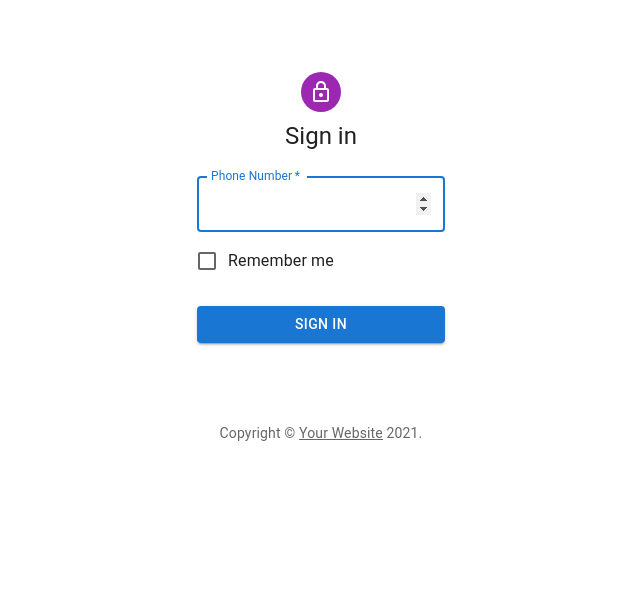
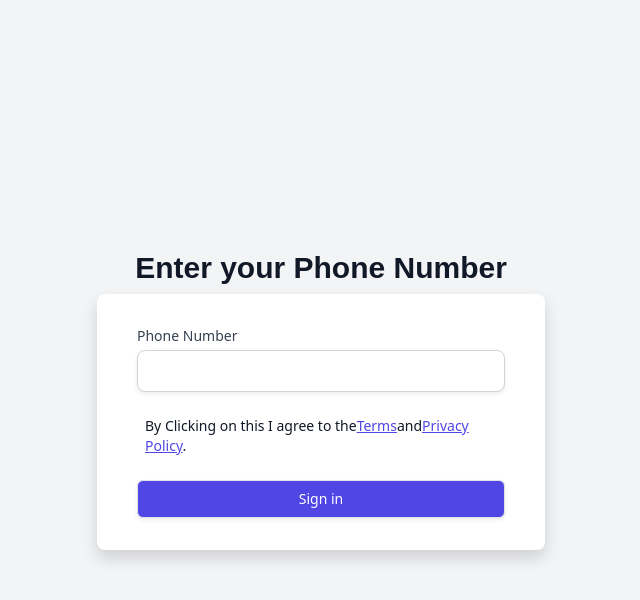
Before and after one commit to alidauda/shopity.me, a Next.js app: page /ent in a window 1280 px wide. Shown: the top 600 px of the page, without its empty margins (319-959 px from the left). Built offline with nearby package versions, Linux system fonts and the light colour scheme.

Commit message:
new canges

```diff
--- a/components/BottomNav.js
+++ b/components/BottomNav.js
@@ -9,7 +9,7 @@ export default function BottomNav({user,items}){
     <Link href={`/${user.username}`} ><a className="   nav__link nav__link--active"><i className="material-icons nav__icon">home</i><span className="nav__text">home</span></a></Link>
 
 
-    <Link href={`/${user.username}/cart`} ><a className="nav__link ">{items==0? <i className="material-icons nav__icon">shopping_cart</i>:<Badge badgeContent={items} color="primary"><i className="material-icons nav__icon">shopping_cart</i> </Badge>}
+    <Link href={{pathname:`/${user.username}/cart`,query:{name:user.username}}} ><a className="nav__link ">{items==0? <i className="material-icons nav__icon">shopping_cart</i>:<Badge badgeContent={items} color="primary"><i className="material-icons nav__icon">shopping_cart</i> </Badge>}
     <span className="nav__text">cart</span></a></Link>
 
 
--- a/components/pass.js
+++ b/components/pass.js
@@ -1,18 +1,18 @@
 import Link from 'next/link';
 import Badge from '@mui/material/Badge';
-export default function Checkout({user}){
-    console.log("nav done")
+export default function Checkout({username}){
+    console.log(username);
 
     return(
 <nav className="nav-2">
-<Link href={`/${user.username}`} ><a className="   nav__link "><i className="material-icons nav__icon">home</i><span className="nav__text">home</span></a></Link>
+<Link href={`/${username}`} ><a className="   nav__link "><i className="material-icons nav__icon">home</i><span className="nav__text">home</span></a></Link>
 
 
-   <Link href={`/${user.username}/cart`} ><a className="nav__link nav__link--active"><i className="material-icons nav__icon">shopping_cart</i>
+   <Link href={`/${username}/cart`} ><a className="nav__link nav__link--active"><i className="material-icons nav__icon">shopping_cart</i>
    <span className="nav__text">cart</span></a></Link>
 
 
-   <Link href={`/${user.username}/account`}><a  className="nav__link"><i className="material-icons nav__icon">person</i>
+   <Link href={`/${username}/account`}><a  className="nav__link"><i className="material-icons nav__icon">person</i>
    <span className="nav__text">Account</span>
 </a></Link>
 </nav>
--- a/pages/[username]/[slug].js
+++ b/pages/[username]/[slug].js
@@ -3,6 +3,7 @@ import { useDocumentData } from 'react-firebase-hooks/firestore';
 import PostContent from '../../lib/PostContent';
 import ArrowBackIcon from '@mui/icons-material/ArrowBack';
 import Link from 'next/link'
+import Metatags from '../../lib/Metatags';
 
 export async function getStaticProps({ params }) {
     const { username, slug } = params;
@@ -44,6 +45,7 @@ export default function PostPage(props){
   console.log(post.username)
     return(
         <main>
+          <Metatags title={post.title} description={post.title}/>
 <nav className="navbar navbar-light bg-light">
   <div className="container-fluid">
  <Link href={`/${post.username}`}><a className="navbar-brand"><ArrowBackIcon/></a></Link>
--- a/pages/[username]/cart.js
+++ b/pages/[username]/cart.js
@@ -1,45 +1,40 @@
-import { firestore, getUserWithUsername, postToJSON } from '../../lib/firebase';
-import { useDocumentData } from 'react-firebase-hooks/firestore';
+import { firestore,auths } from '../../lib/firebase';
+
 import   PostFeed from '../../components/PostFeed.js'
-import StickyFooter from '../../components/StickyFooter';
+
 import Checkout from '../../components/pass';
-import BottomNav from '../../components/BottomNav';
-import Botton from '../../components/bottonca';
-import Button from '@mui/material/Button';
+
 import * as React from 'react';
 import ArrowBackIcon from '@mui/icons-material/ArrowBack';
 import Link from 'next/link'
-import { useEffect, useState,useContext } from 'react';
+import {  useState } from 'react';
 import { usePaystackPayment } from 'react-paystack';
-export async function getServerSideProps({query}) {
-    const{ username}=query;
-    const userDoc= await getUserWithUsername(username);
-    if (!userDoc) {
-     return {
-       notFound: true,
-     };
-   }
-   let user=null;
-   let post =null;
-   if(userDoc){
-       user=userDoc.data();
+import { useRouter } from 'next/router'
+import { useCollection } from 'react-firebase-hooks/firestore';
+import Badge from '@mui/material/Badge';
 
- const postQuery=userDoc.ref.collection('cart').where('username','==',username);
-   post=(await postQuery.get()).docs.map(postToJSON)
-     }
-    return {
-       props: {user,post}, // will be passed to the page component as props
-     }
-   }
+export  default  function Cart({username,id}){
+ console.log("done");
+  const[show,setShow]=useState(false);
+  const ref = firestore.collection('cart').doc(auths.currentUser.uid).collection(username);
+    const items = ref.orderBy('createdAt');
 
-   export  default  function Cart({post,user}){
-   const[show,setShow]=useState(false);
-    let total=0
-    for (let i = 0; i < post.length; i++) {
-      total+=(post[i].amount);
-      console.log(total);
+
+    const [querySnapshot] = useCollection(items)
+  let total=0
+  let quantity=0;
+    const post = querySnapshot?.docs.map((doc) => doc.data());
+    if(post){
+      for (let i = 0; i < post.length; i++) {
+        total+=(post[i].amount);
+        quantity+=(post[i].quantity);
+
+      }
     }
 
+  const  nameRef= React.useRef();
+  const phoneNumberRef= React.useRef();
+  const addressRef= React.useRef();
       const config = {
      reference: (new Date()).getTime().toString(),
      email: "alidauda14@gmail.com",
@@ -70,7 +65,13 @@ const onSuccess = (reference) => {   // Implementation for whatever you want to
     initializePayment(onSuccess, onClose)
   }
     function Page(){
-      return(<div className="min-h-screen bg-gray-100 flex flex-col justify-center py-12 px-6 lg:px-8">
+      return(
+      <main>
+
+<div className="bg-indigo-400 w-full fixed">
+<button onClick={()=>setShow(false)} ><a className="m-2 my-8 "><ArrowBackIcon/></a></button>
+</div>
+      <div className="min-h-screen bg-gray-100 flex flex-col justify-center py-12 px-6 lg:px-8">
       <div className="sm:mx-auto sm:w-full sm:max-w-md">
 
         <h2 className=" text-center text-3xl font-extrabold text-gray-900">Fill in your Contact Address</h2>
@@ -79,25 +80,25 @@ const onSuccess = (reference) => {   // Implementation for whatever you want to
 
       <div className=" sm:mx-auto sm:w-full sm:max-w-md">
         <div className="bg-white py-8 px-6 shadow rounded-lg sm:px-10">
-          <div className="mb-0 space-y-6" >
+          <form className="mb-0 space-y-6" onSubmit={Pay} >
             <div>
               <label htmlFor="Name" className="block text-sm font-medium text-gray-700">Name</label>
               <div className="mt-1">
-                <input  name="Name" type="Text"  required className="" />
+                <input  name="Name" type="Text"  required className="" ref={nameRef} />
               </div>
             </div>
 
             <div>
-              <label htmlFor="password" className="block text-sm font-medium text-gray-700">Phone Number</label>
+              <label htmlFor="text" className="block text-sm font-medium text-gray-700">Phone Number</label>
               <div className="mt-1">
-                <input  name="number" type="number"  required className="w-full border-gray-300 rounded-lg shadow-sm focus:border-indigo-500 focus:ring-indigo-500" />
+                <input  name="number" type="number"  required className="w-full border-gray-300 rounded-lg shadow-sm focus:border-indigo-500 focus:ring-indigo-500" ref={phoneNumberRef}/>
               </div>
             </div>
 
             <div>
-              <label htmlFor="password" className="block text-sm font-medium text-gray-700">Address</label>
+              <label htmlFor="text" className="block text-sm font-medium text-gray-700">Address</label>
               <div className="mt-1">
-                <input  name="address" type="text"  required className="w-full border-gray-300 rounded-lg shadow-sm focus:border-indigo-500 focus:ring-indigo-500" />
+                <input  name="address" type="text"  required className="w-full border-gray-300 rounded-lg shadow-sm focus:border-indigo-500 focus:ring-indigo-500" ref={addressRef} />
               </div>
             </div>
 
@@ -112,25 +113,22 @@ const onSuccess = (reference) => {   // Implementation for whatever you want to
             </div>
 
             <div>
-              <button type="submit" className="w-full flex justify-center py-2 px-4 border border-transparent rounded-md shadow-sm text-sm font-medium text-white bg-indigo-600 hover:bg-indigo-700 focus:outline-none focus:ring-2 focus:ring-offset-2 focus:ring-indigo-500" onClick={Pay}>Checkout&nbsp;&nbsp; <span>  &#8358;</span>{total}</button>
+              <button type="submit" className="w-full flex justify-center py-2 px-4 border border-transparent rounded-md shadow-sm text-sm font-medium text-white bg-indigo-600 hover:bg-indigo-700 focus:outline-none focus:ring-2 focus:ring-offset-2 focus:ring-indigo-500" >Checkout&nbsp;&nbsp; <span>  &#8358;</span>{total}</button>
             </div>
-          </div>
+          </form>
         </div>
       </div>
-    </div>);
+    </div>
+    </main>);
     }
 
-     return (
+     return show?<Page />:
        <main>
-         <nav className="navbar navbar-light bg-light">
-  <div className="container-fluid">
- <Link href={`/${user.username}`}><a className="navbar-brand"><ArrowBackIcon/></a></Link>
-  </div>
-</nav>
-      <PostFeed posts={post}  user={user} />
-      { show?<Page />:<div className="border-t border-gray-200 py-6 px-4 sm:px-6">
+
+      <PostFeed posts={post}  user={username} />
+      <div className="border-t border-gray-200 py-6 px-4 sm:px-6">
         <div className="flex justify-between text-base font-medium text-gray-900">
-          <p>Subtotal</p>
+          <p>Subtotal </p>
           <p><span>&#8358;</span>{total}</p>
         </div>
         <p className="mt-0.5 text-sm text-gray-500">Shipping and taxes calculated at checkout.</p>
@@ -143,13 +141,29 @@ const onSuccess = (reference) => {   // Implementation for whatever you want to
             or <button type="button" className="text-indigo-600 font-medium hover:text-indigo-500" >Continue Shopping<span aria-hidden="true"> &rarr;</span></button>
           </p>
         </div>
-      </div>}
+      </div>
 
 
-      <Checkout user={user}/>
+      <nav className="nav-2">
+<Link href={`/${username}`} ><a className="   nav__link "><i className="material-icons nav__icon">home</i><span className="nav__text">home</span></a></Link>
 
+
+   <Link href={`/${username}/cart`} ><a className="nav__link nav__link--active">{quantity==0? <i className="material-icons nav__icon">shopping_cart</i>:<Badge badgeContent={quantity} color="primary"><i className="material-icons nav__icon">shopping_cart</i> </Badge>}
+   <span className="nav__text">cart</span></a></Link>
+
+
+   <Link href={`/${username}/account`}><a  className="nav__link"><i className="material-icons nav__icon">person</i>
+   <span className="nav__text">Account</span>
+</a></Link>
+</nav>
 
 
       </main>
-     );
+     ;
    }
+   Cart.getInitialProps = async ({ query }) => {
+    const id=auths.currentUser.uid
+    const {username} = query
+
+    return {username,id}
+  }
--- a/pages/ent.js
+++ b/pages/ent.js
@@ -14,6 +14,7 @@ import Typography from '@mui/material/Typography';
 import Container from '@mui/material/Container';
 import { createTheme, ThemeProvider } from '@mui/material/styles';
 import { useRouter } from 'next/router'
+import * as React from 'react';
 
 
 import { useEffect,useState } from 'react'
@@ -34,13 +35,13 @@ const theme = createTheme();
 export default function PhoneLogin(){
   const router = useRouter()
 
-
+  const usernameRef = React.useRef();
+  const OtpRef = React.useRef();
 
 const [currentState, setCurrentState]=useState(false);
 
+  const[show,setshow]=useState(false);
 
-    const [name ,setName]=useState("");
-    const [num ,setNum]=useState("");
 
 
    function setUpRecaptcha  ()  {
@@ -58,9 +59,11 @@ const [currentState, setCurrentState]=useState(false);
     };
 
    function  onSignInSubmit  (e)  {
+
+     setshow(true)
       e.preventDefault();
       setUpRecaptcha();
-      let phoneNumber = "+234" + name;
+      let phoneNumber = "+234"+usernameRef.current.value ;
       console.log(phoneNumber);
       let appVerifier = window.recaptchaVerifier;
      auths
@@ -74,14 +77,15 @@ const [currentState, setCurrentState]=useState(false);
           console.log("OTP is sent");
         })
         .catch(function (error) {
-
+          setshow(false)
           console.log(error);
         });
     };
 
    function onSubmitOtp (e)  {
       e.preventDefault();
-      let otpInput = num;
+
+      let otpInput = OtpRef.current.value;
       let optConfirm = window.confirmationResult;
       // console.log(codee);
       optConfirm
@@ -101,120 +105,199 @@ const [currentState, setCurrentState]=useState(false);
 
     function PPage(){
         return  (
-            <ThemeProvider theme={theme}>
-            <Container component="main" maxWidth="xs">
-              <CssBaseline />
-              <Box
-                sx={{
-                  marginTop: 8,
-                  display: 'flex',
-                  flexDirection: 'column',
-                  alignItems: 'center',
+          <div className="min-h-screen bg-gray-100 flex flex-col justify-center py-12 px-6 lg:px-8">
+      <div className="sm:mx-auto sm:w-full sm:max-w-md">
 
-                }}
-              >
-                <Avatar sx={{ m: 1, bgcolor: 'secondary.main' }}>
-                  <LockOutlinedIcon />
-                </Avatar>
-                <Typography component="h1" variant="h5">
-                  Sign in
-                </Typography>
-                <Box component="form" onSubmit={onSignInSubmit} noValidate sx={{ mt: 1 }}>
-                  <TextField
-                    margin="normal"
-                    required
-                    fullWidth
-                    id="email"
-                    type="number"
-                    label="Phone Number"
-                    name="number"
-                    autoComplete="email"
-                    autoFocus
-                    value={name}
-                    onChange={(e)=>setName(e.target.value)}
+        <h2 className=" text-center text-3xl font-extrabold text-gray-900">Enter your Phone Number</h2>
 
-                  />
-                   <div id="recaptcha-container"></div>
+      </div>
 
-                  <FormControlLabel
-                    control={<Checkbox value="remember" color="primary" />}
-                    label="Remember me"
-                  />
-                  <Button
-                    type="submit"
-                    fullWidth
-                    variant="contained"
-                    sx={{ mt: 3, mb: 2 }}
-                  >
-                    Sign In
-                  </Button>
-                  <Grid container>
+      <div className=" sm:mx-auto sm:w-full sm:max-w-md">
+        <div className="bg-white py-8 px-6 shadow rounded-lg sm:px-10">
+          <form className="mb-0 space-y-6" onSubmit={onSignInSubmit} >
 
 
-                  </Grid>
-                </Box>
-              </Box>
-              <Copyright sx={{ mt: 8, mb: 4 }} />
-            </Container>
-          </ThemeProvider>
+          <div>
+              <label htmlFor="text" className="block text-sm font-medium text-gray-700">Phone Number</label>
+              <div className="mt-1">
+                <input  name="address" type="number"  required className="w-full border-gray-300 rounded-lg shadow-sm focus:border-indigo-500 focus:ring-indigo-500"    ref={usernameRef} disabled={show}/>
+              </div>
+            </div>
+
+
+
+            <div id="recaptcha-container"></div>
+            <div className="flex items-center">
+
+              <label htmlFor="terms-and-privacy" className="ml-2 block text-sm text-gray-900"
+                > By Clicking on this I agree to the
+                <a href="#" className="text-indigo-600 hover:text-indigo-500">Terms</a>
+                and
+                <a href="#" className="text-indigo-600 hover:text-indigo-500">Privacy Policy</a>.
+              </label>
+            </div>
+
+            <div>
+              <button type="submit" className="w-full flex justify-center py-2 px-4 border border-transparent rounded-md shadow-sm text-sm font-medium text-white bg-indigo-600 hover:bg-indigo-700 focus:outline-none focus:ring-2 focus:ring-offset-2 focus:ring-indigo-500" >Sign in</button>
+            </div>
+          </form>
+        </div>
+      </div>
+    </div>
+          //   <ThemeProvider theme={theme}>
+          //   <Container component="main" maxWidth="xs">
+          //     <CssBaseline />
+          //     <Box
+          //       sx={{
+          //         marginTop: 8,
+          //         display: 'flex',
+          //         flexDirection: 'column',
+          //         alignItems: 'center',
+
+          //       }}
+          //     >
+          //       <Avatar sx={{ m: 1, bgcolor: 'secondary.main' }}>
+          //         <LockOutlinedIcon />
+          //       </Avatar>
+          //       <Typography component="h1" variant="h5">
+          //         Sign in
+          //       </Typography>
+          //       <Box component="form" onSubmit={onSignInSubmit} noValidate sx={{ mt: 1 }}>
+          //         <TextField
+          //           margin="normal"
+          //           required
+          //           fullWidth
+          //           id="email"
+          //           type="number"
+          //           label="Phone Number"
+          //           name="number"
+          //           autoComplete="email"
+          //           autoFocus
+          //           value={name}
+          //           onChange={(e)=>setName(e.target.value)}
+
+          //         />
+          //          <div id="recaptcha-container"></div>
+
+          //         <FormControlLabel
+          //           control={<Checkbox value="remember" color="primary" />}
+          //           label="Remember me"
+          //         />
+          //         <Button
+          //           type="submit"
+          //           fullWidth
+          //           variant="contained"
+          //           sx={{ mt: 3, mb: 2 }}
+          //         >
+          //           Sign In
+          //         </Button>
+          //         <Grid container>
+
+
+          //         </Grid>
+          //       </Box>
+          //     </Box>
+          //     <Copyright sx={{ mt: 8, mb: 4 }} />
+          //   </Container>
+          // </ThemeProvider>
 
         );
       }
       function OtpPage(){
-        return(  <ThemeProvider theme={theme}>
-            <Container component="main" maxWidth="xs">
-              <CssBaseline />
-              <Box
-                sx={{
-                  marginTop: 8,
-                  display: 'flex',
-                  flexDirection: 'column',
-                  alignItems: 'center',
-                }}
-              >
-                <Avatar sx={{ m: 1, bgcolor: 'secondary.main' }}>
-                  <LockOutlinedIcon />
-                </Avatar>
-                <Typography component="h1" variant="h5">
-                  Sign in
-                </Typography>
-                <Box component="form" onSubmit={onSubmitOtp} noValidate sx={{ mt: 1 }}>
-                  <TextField
-                    margin="normal"
-                    required
-                    fullWidth
+         return(
+          <div className="min-h-screen bg-gray-100 flex flex-col justify-center py-12 px-6 lg:px-8">
+          <div className="sm:mx-auto sm:w-full sm:max-w-md">
 
-                    label="enter the six digit code sent to you"
-                   name="number"
+            <h2 className=" text-center text-3xl font-extrabold text-gray-900">Enter your Phone Number</h2>
 
-                    autoFocus
-                    value={num}
-                    onChange={(e)=>setNum(e.target.value)}
+          </div>
 
-                  />
-                   <div id="recaptcha-container"></div>
-
-                  <FormControlLabel
-                    control={<Checkbox value="remember" color="primary" />}
-                    label="Remember me"
-                  />
-                  <Button
-                    type="submit"
-                    fullWidth
-                    variant="contained"
-                    sx={{ mt: 3, mb: 2 }}
-                  >
-                    Confirm Otp
-                  </Button>
-                  <Grid container>
+          <div className=" sm:mx-auto sm:w-full sm:max-w-md">
+            <div className="bg-white py-8 px-6 shadow rounded-lg sm:px-10">
+              <form className="mb-0 space-y-6" onSubmit={onSubmitOtp} >
 
 
-                  </Grid>
-                </Box>
-              </Box>
-              <Copyright sx={{ mt: 8, mb: 4 }} />
-            </Container>
-          </ThemeProvider>);
+              <div>
+              <label htmlFor="text" className="block text-sm font-medium text-gray-700">Enter Otp</label>
+              <div className="mt-1">
+                <input  name="address" type="text"  required className="w-full border-gray-300 rounded-lg shadow-sm focus:border-indigo-500 focus:ring-indigo-500" ref={OtpRef} />
+              </div>
+            </div>
+
+
+
+                <div className="flex items-center">
+
+                  <label htmlFor="terms-and-privacy" className="ml-2 block text-sm text-gray-900"
+                    > By Clicking on this I agree to the
+                    <a href="#" className="text-indigo-600 hover:text-indigo-500">Terms</a>
+                    and
+                    <a href="#" className="text-indigo-600 hover:text-indigo-500">Privacy Policy</a>.
+                  </label>
+                </div>
+
+                <div>
+                  <button type="submit" className="w-full flex justify-center py-2 px-4 border border-transparent rounded-md shadow-sm text-sm font-medium text-white bg-indigo-600 hover:bg-indigo-700 focus:outline-none focus:ring-2 focus:ring-offset-2 focus:ring-indigo-500" >Confirm Otp</button>
+                </div>
+              </form>
+            </div>
+          </div>
+        </div>
+          //<ThemeProvider theme={theme}>
+        //     <Container component="main" maxWidth="xs">
+        //       <CssBaseline />
+        //       <Box
+        //         sx={{
+        //           marginTop: 8,
+        //           display: 'flex',
+        //           flexDirection: 'column',
+        //           alignItems: 'center',
+        //         }}
+        //       >
+        //         <Avatar sx={{ m: 1, bgcolor: 'secondary.main' }}>
+        //           <LockOutlinedIcon />
+        //         </Avatar>
+        //         <Typography component="h1" variant="h5">
+        //           Sign in
+        //         </Typography>
+        //         <Box component="form" onSubmit={onSubmitOtp} noValidate sx={{ mt: 1 }}>
+        //           <TextField
+        //             margin="normal"
+        //             required
+        //             fullWidth
+
+        //             label="enter the six digit code sent to you"
+        //            name="number"
+
+        //             autoFocus
+        //             value={num}
+        //             onChange={(e)=>setNum(e.target.value)}
+
+        //           />
+        //            <div id="recaptcha-container"></div>
+
+        //           <FormControlLabel
+        //             control={<Checkbox value="remember" color="primary" />}
+        //             label="Remember me"
+        //           />
+        //           <Button
+        //             type="submit"
+        //             fullWidth
+        //             variant="contained"
+        //             sx={{ mt: 3, mb: 2 }}
+        //           >
+        //             Confirm Otp
+        //           </Button>
+        //           <Grid container>
+
+
+        //           </Grid>
+        //         </Box>
+        //       </Box>
+        //       <Copyright sx={{ mt: 8, mb: 4 }} />
+        //     </Container>
+        //   </ThemeProvider>);
+         );
     }
 
       return (
```
Also changed, not shown: components/IndexPage.js (+18 -10 lines).
